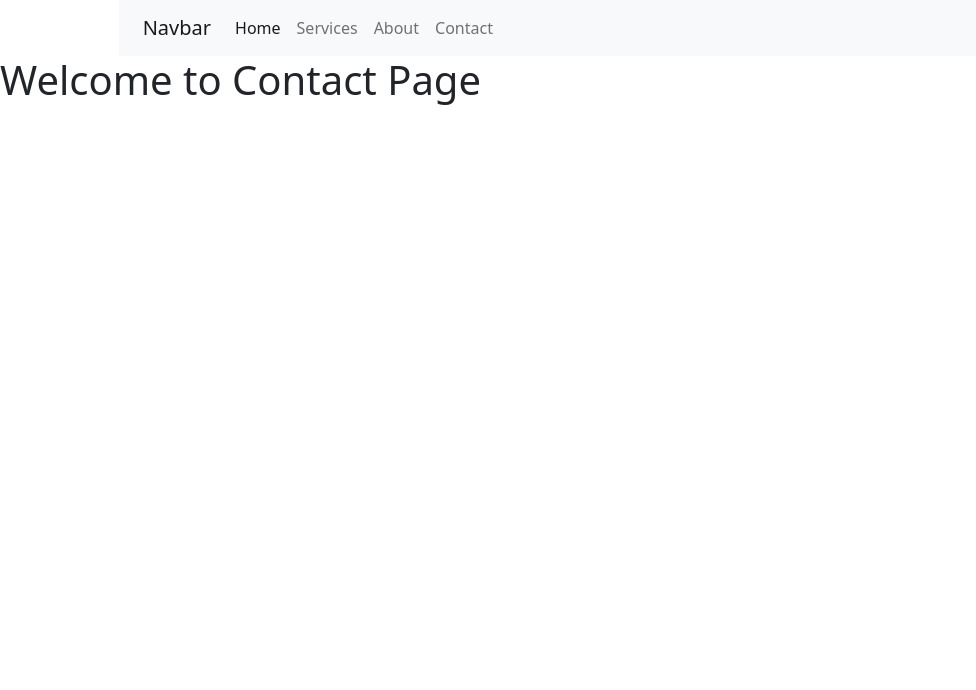
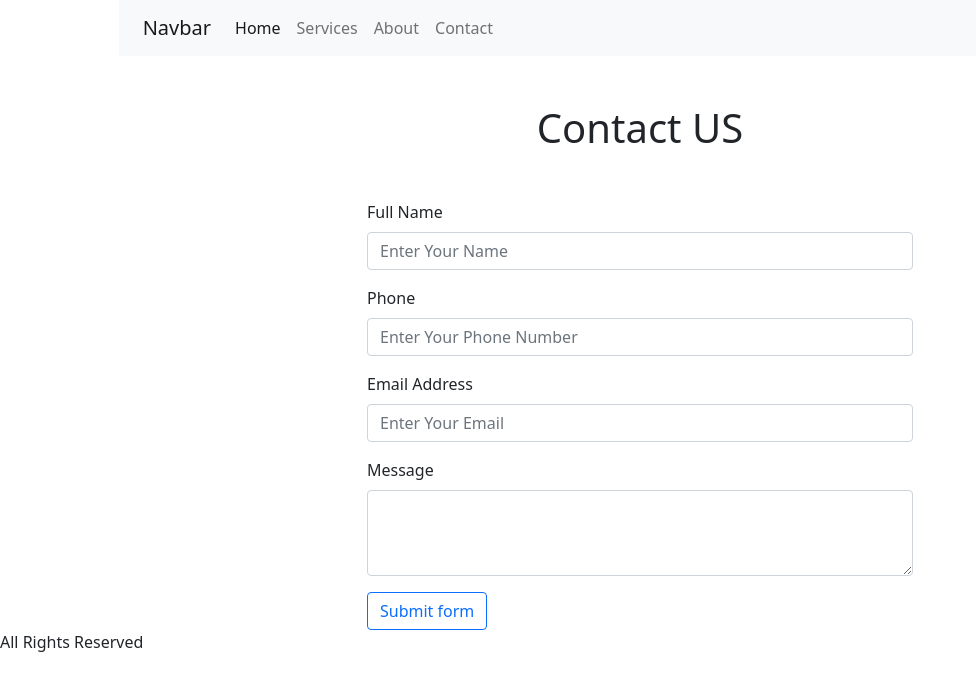
Before and after one commit to MalkeshDalia/PortfolioReactJS, a React (Create React App) app in the folder animatedreactjs/: page /contact in a window 1280 px wide. Shown: the top 690 px of the page, without its empty margins (0-976 px from the left). Built offline with nearby package versions, Linux system fonts and the light colour scheme.

Commit message:
Project Finished
So many CSS not applied.

```diff
--- a/animatedreactjs/src/App.jsx
+++ b/animatedreactjs/src/App.jsx
@@ -6,6 +6,7 @@
 import Contact from "./Component/Contact";
 import Service from "./Component/Service";
 import Navbar from "./Component/Navbar";
+import Footer from "./Component/Footer";
 
 const App = () => {
   return (
@@ -18,6 +19,7 @@
         <Route exact path="/service" component={Service} />
         <Redirect to="/" />
       </Switch>
+      <Footer />
     </>
   );
 };
--- a/animatedreactjs/src/Component/Contact.jsx
+++ b/animatedreactjs/src/Component/Contact.jsx
@@ -1,9 +1,109 @@
-import React from "react";
+import React, { useState } from "react";
 
 const Contact = () => {
+  const [data, setData] = useState({
+    fullname: "",
+    phone: "",
+    email: "",
+    message: "",
+  });
+
+  const inputEvent = (e) => {
+    const { value, name } = e.target;
+
+    setData((preVal) => {
+      return {
+        ...preVal,
+        [name]: value,
+      };
+    });
+  };
+
+  const formSubmit = (e) => {
+    e.preventDefault();
+    alert(
+      `My name is ${data.fullname}, My phone number is ${data.phone}, My email address is ${data.email}, the message is ${data.message}`
+    );
+  };
+
   return (
     <>
-      <h1>Welcome to Contact Page</h1>
+      <div className="my-5">
+        <h1 className="text-center"> Contact US </h1>
+      </div>
+
+      <div className="container contact_div">
+        <div className="row">
+          <div className="col-md-6 col-10 mx-auto">
+            <form onSubmit={formSubmit}>
+              <div className="mb-3">
+                <label for="exampleFormControlInput1" className="form-label">
+                  Full Name
+                </label>
+                <input
+                  type="text"
+                  className="form-control"
+                  id="exampleFormControlInput1"
+                  name="fullname"
+                  value={data.fullname}
+                  onChange={inputEvent}
+                  placeholder="Enter Your Name"
+                  required
+                />
+              </div>
+
+              <div className="mb-3">
+                <label for="exampleFormControlInput1" className="form-label">
+                  Phone
+                </label>
+                <input
+                  type="number"
+                  className="form-control"
+                  id="exampleFormControlInput1"
+                  name="phone"
+                  value={data.phone}
+                  onChange={inputEvent}
+                  placeholder="Enter Your Phone Number"
+                />
+              </div>
+
+              <div className="mb-3">
+                <label for="exampleFormControlInput1" className="form-label">
+                  Email Address
+                </label>
+                <input
+                  type="email"
+                  className="form-control"
+                  id="exampleFormControlInput1"
+                  name="email"
+                  value={data.email}
+                  onChange={inputEvent}
+                  placeholder="Enter Your Email"
+                />
+              </div>
+
+              <div className="mb-3">
+                <label for="exampleFormControlTextarea1" className="form-label">
+                  Message
+                </label>
+                <textarea
+                  className="form-control"
+                  id="exampleFormControlTextarea1"
+                  rows="3"
+                  name="message"
+                  value={data.message}
+                  onChange={inputEvent}
+                ></textarea>
+              </div>
+              <div class="col-12">
+                <button class="btn btn-outline-primary" type="submit">
+                  Submit form
+                </button>
+              </div>
+            </form>
+          </div>
+        </div>
+      </div>
     </>
   );
 };
--- /dev/null
+++ b/animatedreactjs/src/Component/Footer.jsx
@@ -0,0 +1,12 @@
+import React from "react";
+
+const Footer = () => {
+  return (
+    <>
+      <footer className="w-100 bg-light text-center"></footer>
+      <p>All Rights Reserved</p>
+    </>
+  );
+};
+
+export default Footer;
```
